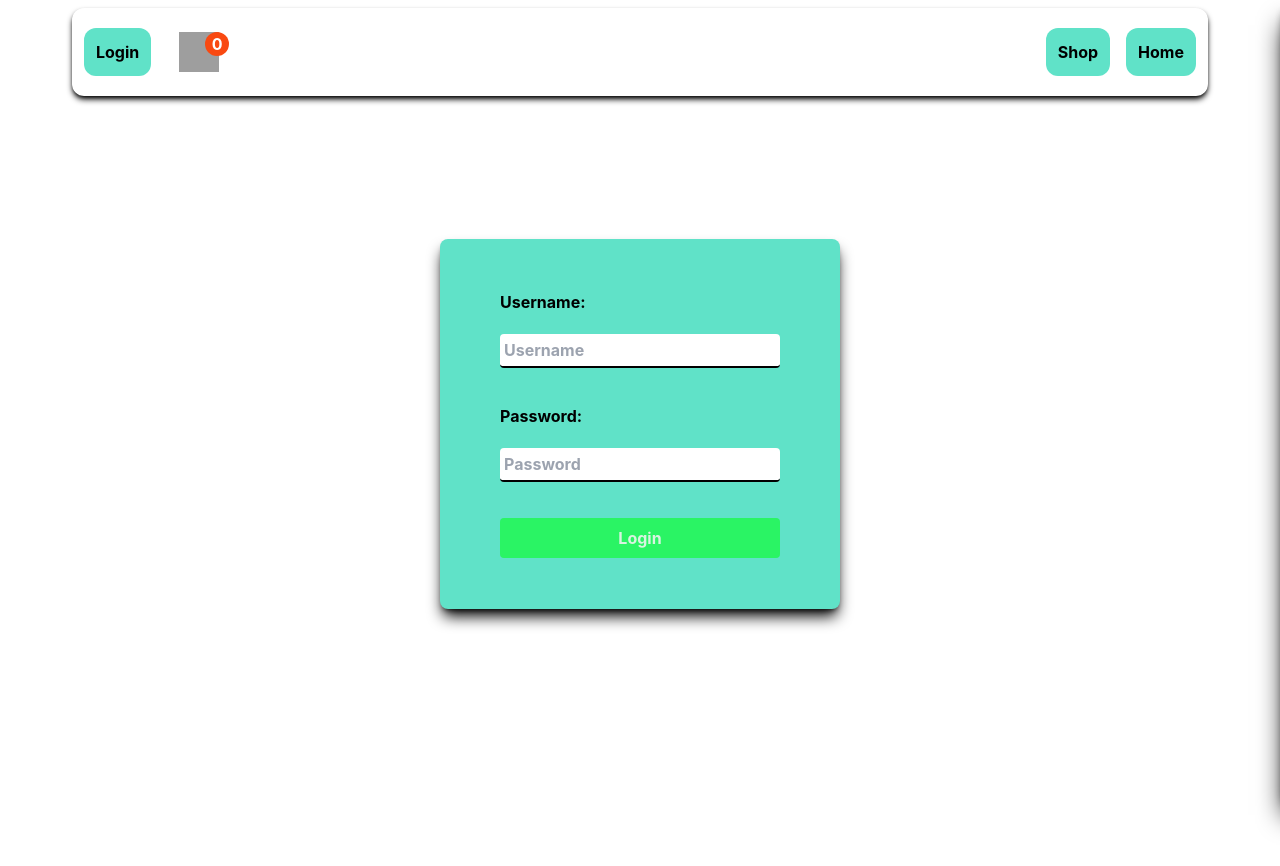
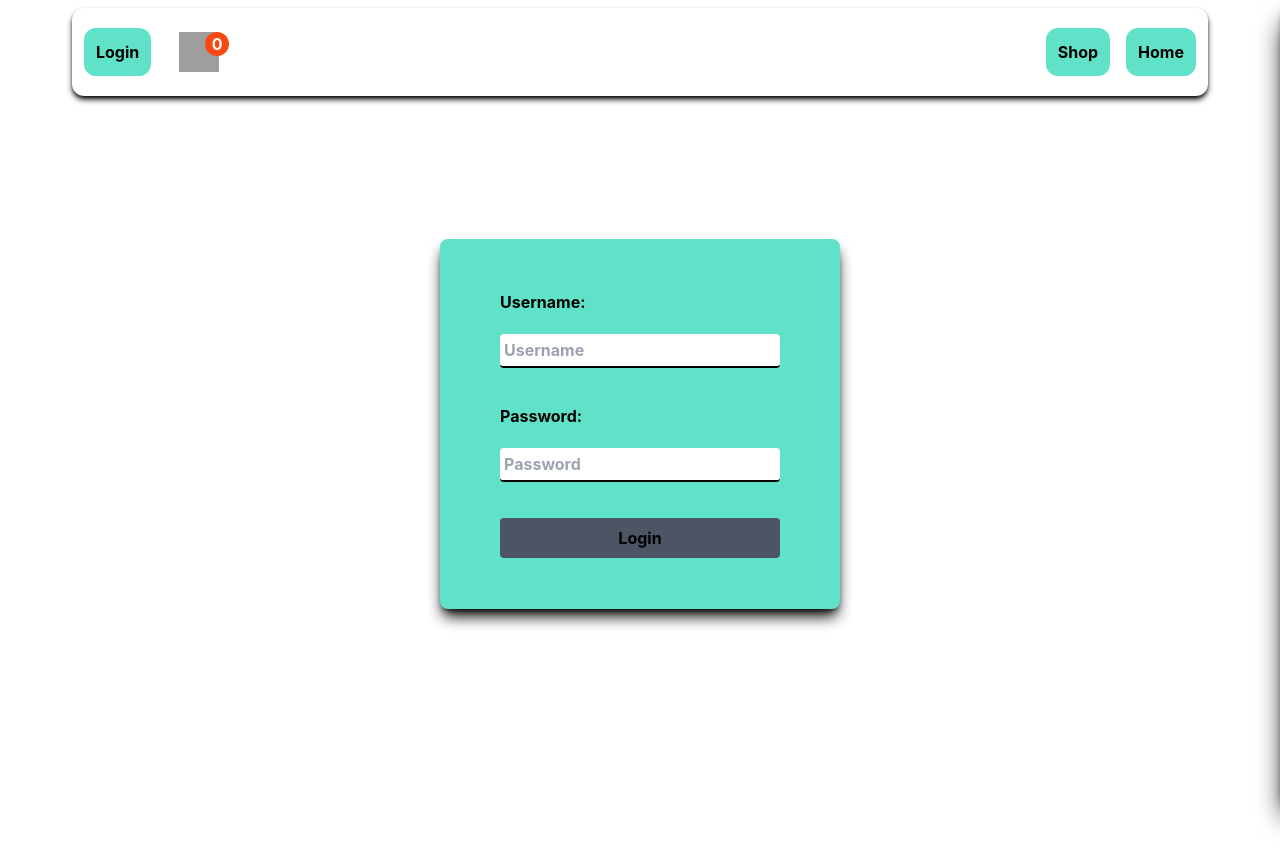
Before and after one commit to arshia-hr/arshia-hr.github.io, a React (Vite) app: page /login in a window 1280 px wide. Shown: the top 866 px of the page. Built offline with nearby package versions, Linux system fonts and the light colour scheme; grey boxes are pictures that could not be loaded.

Commit message:
add feature for login the check username & password empty or no

```diff
--- a/src/Pages/login/LogIn.tsx
+++ b/src/Pages/login/LogIn.tsx
@@ -13,6 +13,7 @@ function LogIn() {
     })
   const { handleLogin } = useLogInContext();
   const {theme} = useThemeContext()
+
   const handleChange = (e : React.ChangeEvent<HTMLInputElement>) => {
     const {name,value} = e.target
     setInfoUser({
@@ -26,9 +27,12 @@ function LogIn() {
       <Container>
         <div className={` lg:w-[400px] md:w-[400px] sm:w-[95%]  ${checkdark(theme)} translate-y-[-80px] m-auto h-[370px]  gap-9 flex flex-col  items-center justify-center  rounded-lg shadow-lg shadow-[#000]`}>
 
-          <Input  name="Username" value={infoUser.Username} handle={(e : React.ChangeEvent<HTMLInputElement>) => handleChange(e)}/>
-          <Input name="Password" value={infoUser.Password} handle={(e : React.ChangeEvent<HTMLInputElement>) => handleChange(e)}/>
-          <Button className="w-[70%]" variant="Sucsess" onClick={() => handleLogin(infoUser.Username,infoUser.Password)}>Login</Button>
+          <Input type="text"  name="Username" value={infoUser.Username} handle={(e : React.ChangeEvent<HTMLInputElement>) => handleChange(e)}/>
+          <Input type="password" name="Password" value={infoUser.Password} handle={(e : React.ChangeEvent<HTMLInputElement>) => handleChange(e)}/>
+            {infoUser.Username && infoUser.Password !== '' ? (
+              <Button   className="w-[70%]" variant="Sucsess" onClick={() => handleLogin(infoUser.Username,infoUser.Password)}>Login</Button>
+            ) : (<Button  disabled  className="w-[70%] disabled:bg-gray-600" >Login</Button>)}
+
 
         </div>
       </Container>
```
